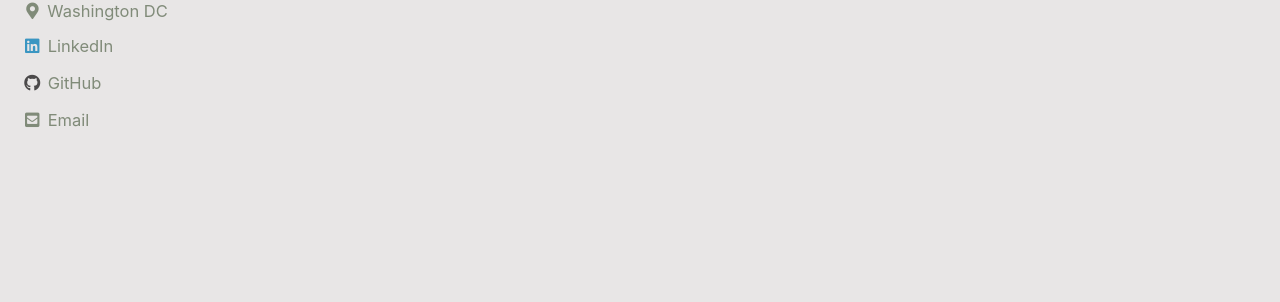
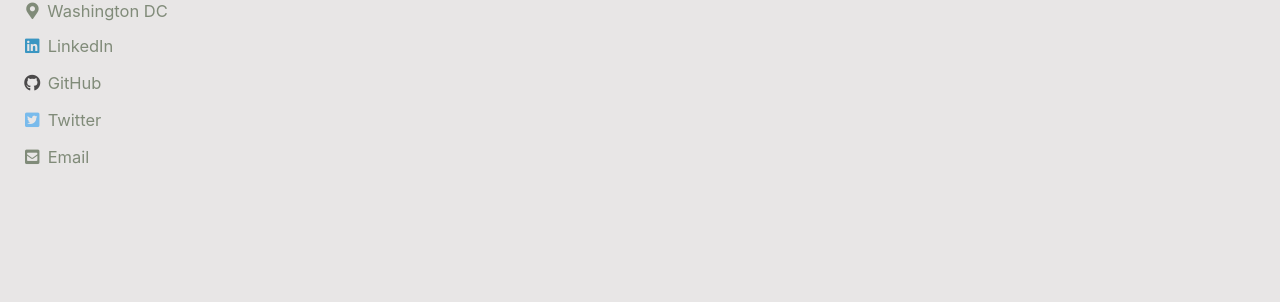
Before and after one commit to AndreaHobby/andreahobby.io, a Jekyll site: the page built from _pages/contact.md, in a window 1280 px wide. Shown: the part 381-683 px from the top of the page. Built offline with Jekyll 4.4.1, drawn with Linux system fonts in a browser that asks for light colours; cached includes are drawn as plain includes.

Commit message:
Update _config.yml

```diff
--- a/_config.yml
+++ b/_config.yml
@@ -115,8 +115,8 @@ author:
       icon: "fab fa-fw fa-github"
       url: "https://github.com/AndreaHobby"
     - label: "Twitter"
-      # icon: "fab fa-fw fa-twitter-square"
-       #url: "https://twitter.com/home"
+      icon: "fab fa-fw fa-twitter-square"
+      url: "https://twitter.com/ahobby9"
 
     #
 # Site Footer
```
